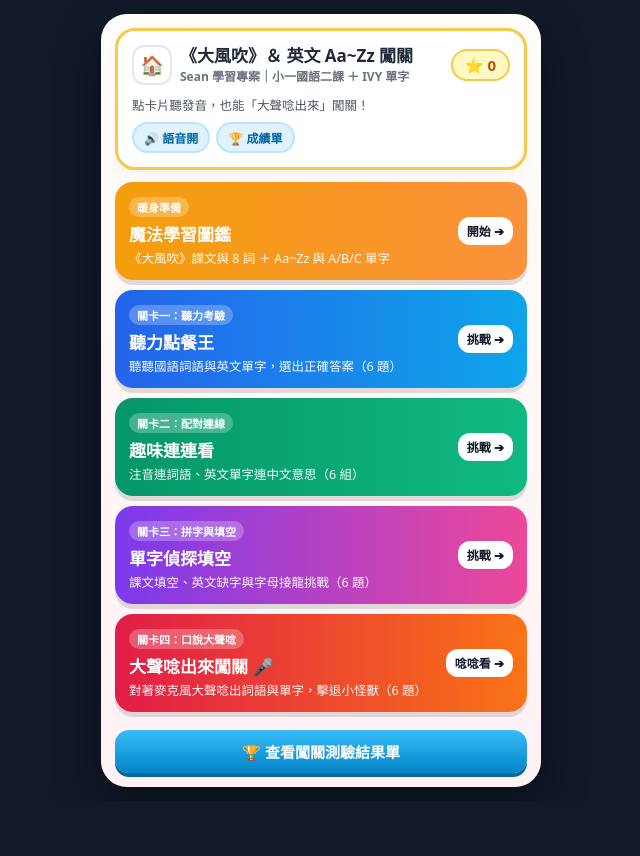
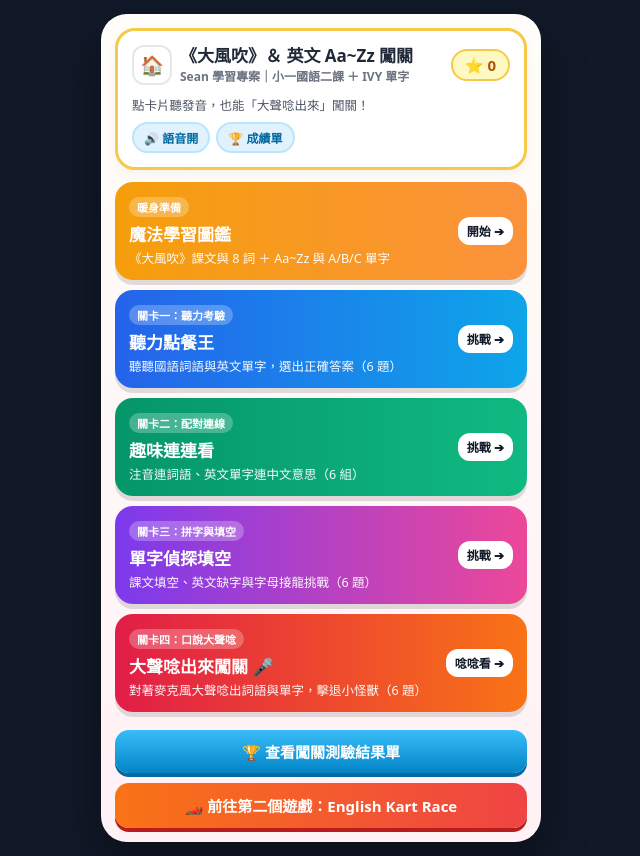
Before and after one commit to a0966092646-max/wind-learn-game, a plain HTML site: page index.html in a window 1280 px wide. Shown: the whole page, without its empty margins (319-959 px from the left). Before the commit the page ends 801 px from the top, so only its background shows below. Drawn offline with Linux system fonts and the light colour scheme.

Commit message:
Add kart-link-btn styles and link to English Kart Race

```diff
--- a/index.html
+++ b/index.html
@@ -210,6 +210,22 @@
       cursor: pointer;
       margin-top: 8px;
     }
+    .kart-link-btn {
+      display: block;
+      width: 100%;
+      text-align: center;
+      text-decoration: none;
+      border-radius: 14px;
+      padding: 12px 14px;
+      font-size: 15px;
+      font-weight: 800;
+      color: #fff;
+      background: linear-gradient(90deg, #f97316, #ef4444);
+      box-shadow: 0 4px 0 #b91c1c;
+      margin-top: 10px;
+      transition: transform 0.12s ease;
+    }
+    .kart-link-btn:hover { transform: translateY(-2px); }
     .mic-btn {
       width: 100%;
       border: none;
@@ -486,6 +502,7 @@
         </div>
 
         <button class="primary-btn" onclick="showResultSheet()">🏆 查看闖關測驗結果單</button>
+        <a class="kart-link-btn" href="english-kart-race.html">🏎️ 前往第二個遊戲：English Kart Race</a>
       `;
     }
 
```
